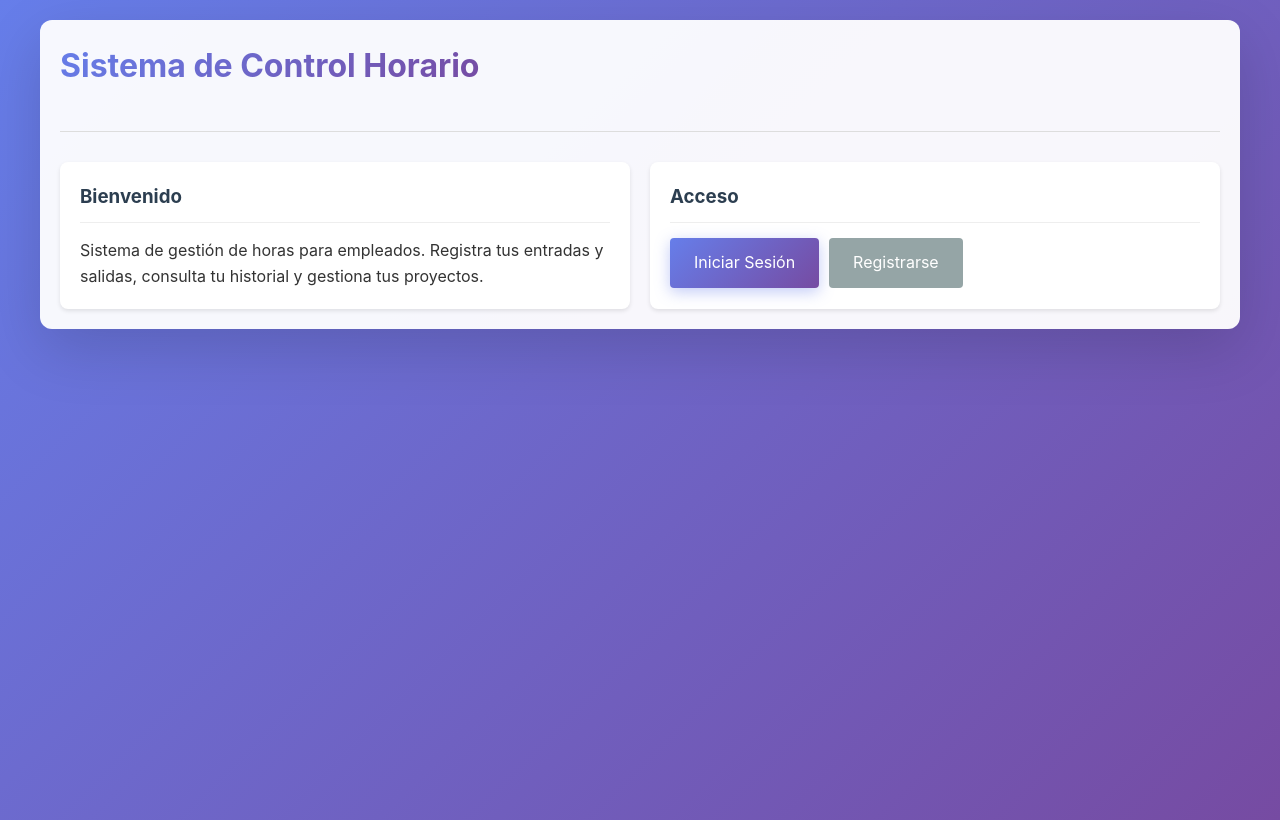
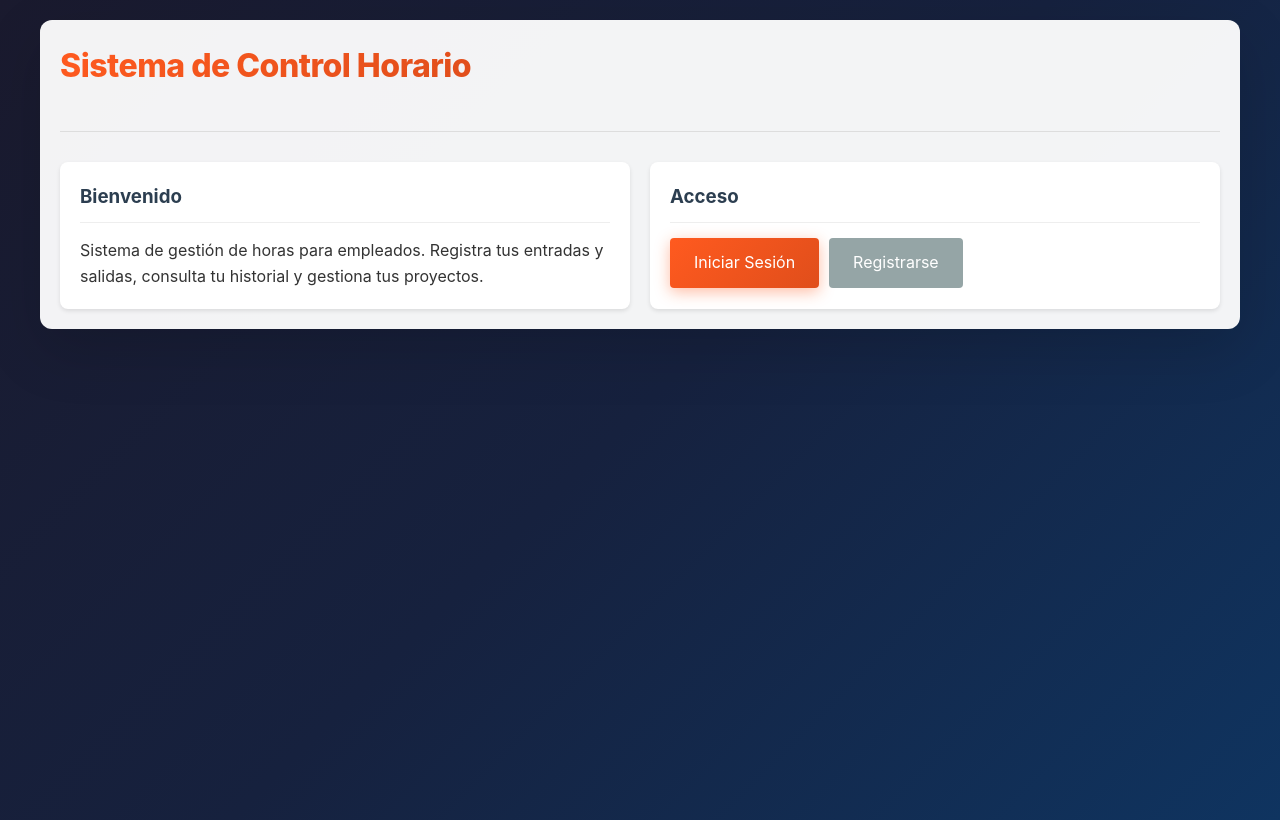
Before and after one commit to rsinghk25-byte/projecto-web, a PHP site: page / in a window 1280 px wide. Run offline with PHP 8.4, Linux system fonts and the light colour scheme.

Commit message:
estilo 2

```diff
--- a/assets/css/style.css
+++ b/assets/css/style.css
@@ -461,9 +461,21 @@ h3, h4 {
     transition: width 0.3s ease;
 }
 
-/* Nuevos estilos modernos y mejorados */
+/* 🌟 ESTILOS CORPORATIVOS MIXTY 🌟 */
+:root {
+    --mixty-primary: #FF5A1F;
+    --mixty-primary-dark: #E04E1B;
+    --mixty-secondary: #1A1A2E;
+    --mixty-secondary-light: #16213E;
+    --mixty-accent: #0F3460;
+    --mixty-success: #00C851;
+    --mixty-warning: #ffbb33;
+    --mixty-danger: #ff4444;
+    --mixty-gray: #4B5563;
+}
+
 body {
-    background: linear-gradient(135deg, #667eea 0%, #764ba2 100%);
+    background: linear-gradient(135deg, var(--mixty-secondary) 0%, var(--mixty-secondary-light) 50%, var(--mixty-accent) 100%);
     min-height: 100vh;
 }
 
@@ -636,14 +653,14 @@ body {
 
 /* Mejoras de colores para botones */
 .btn-primary {
-    background: linear-gradient(135deg, #667eea 0%, #764ba2 100%);
-    box-shadow: 0 4px 15px rgba(102, 126, 234, 0.4);
+    background: linear-gradient(135deg, var(--mixty-primary) 0%, var(--mixty-primary-dark) 100%);
+    box-shadow: 0 4px 15px rgba(255, 90, 31, 0.4);
 }
 
 .btn-primary:hover:not(:disabled) {
-    background: linear-gradient(135deg, #5a6fd6 0%, #6a4190 100%);
+    background: linear-gradient(135deg, #FF7033 0%, var(--mixty-primary-dark) 100%);
     transform: translateY(-1px);
-    box-shadow: 0 6px 20px rgba(102, 126, 234, 0.5);
+    box-shadow: 0 6px 25px rgba(255, 90, 31, 0.5);
 }
 
 .btn-success {
@@ -665,10 +682,22 @@ body {
 }
 
 .header h1 {
-    background: linear-gradient(135deg, #667eea 0%, #764ba2 100%);
+    background: linear-gradient(135deg, var(--mixty-primary) 0%, var(--mixty-primary-dark) 100%);
     -webkit-background-clip: text;
     -webkit-text-fill-color: transparent;
     background-clip: text;
+    font-weight: 800;
+    letter-spacing: -0.5px;
+}
+
+.mixty-logo {
+    font-weight: 900;
+    font-size: 1.8rem;
+    background: linear-gradient(135deg, var(--mixty-primary) 0%, #FF9500 100%);
+    -webkit-background-clip: text;
+    -webkit-text-fill-color: transparent;
+    background-clip: text;
+    letter-spacing: -1px;
 }
 
 h3 {
```
Also changed, not shown: other parts of assets/css/style.css (+15 -9 lines).
